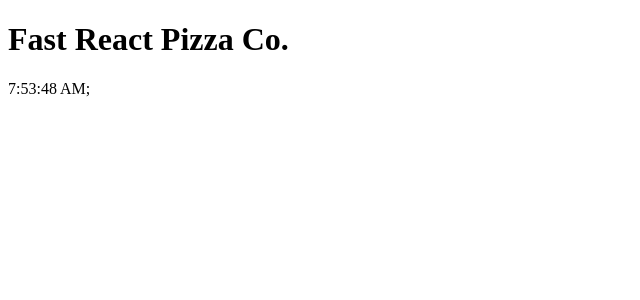
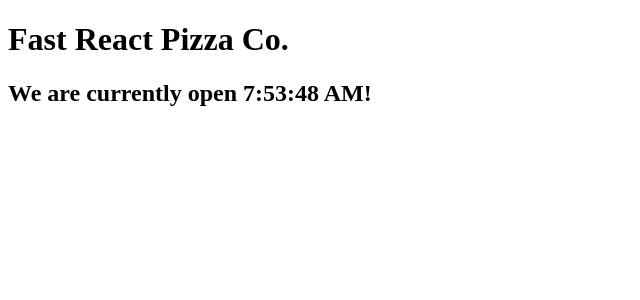
Before and after one commit to rishipgupta/pizza-menu, a React (Create React App) app: page / in a window 1280 px wide. Shown: the top 300 px of the page, without its empty margins (0-640 px from the left). Built offline with nearby package versions, Linux system fonts and the light colour scheme.

Commit message:
Add Footer Content to App.js with Clock component nested

```diff
--- a/src/App.js
+++ b/src/App.js
@@ -1,11 +1,11 @@
 import Header from "./components/Header";
-import Clock from "./components/Clock";
+import Footer from "./components/Footer";
 
 function App() {
   return (
     <>
       <Header />
-      <Clock />
+      <Footer />
     </>
   );
 }
--- a/src/components/Clock.js
+++ b/src/components/Clock.js
@@ -10,9 +10,9 @@ const Clock = () => {
   });
 
   return (
-    <div>
-      {time};
-    </div>
+    <span>
+      {time}!
+    </span>
   )
 }
 
--- a/src/components/Footer.js
+++ b/src/components/Footer.js
@@ -0,0 +1,12 @@
+import React from 'react'
+import Clock from './Clock';
+
+const Footer = () => {
+  return (
+    <div>
+      <h2>We are currently open <Clock /></h2>
+    </div>
+  )
+}
+
+export default Footer;
```
